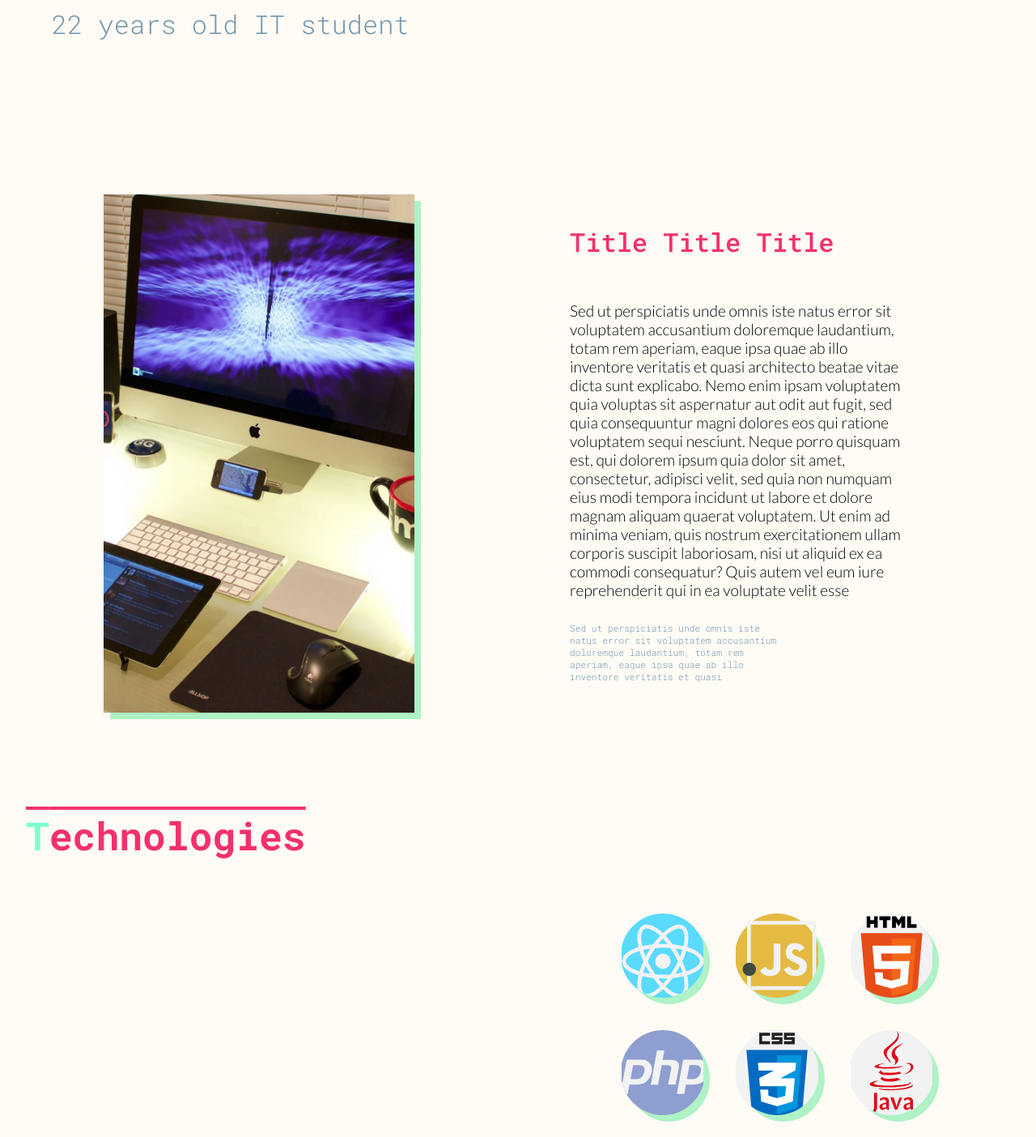
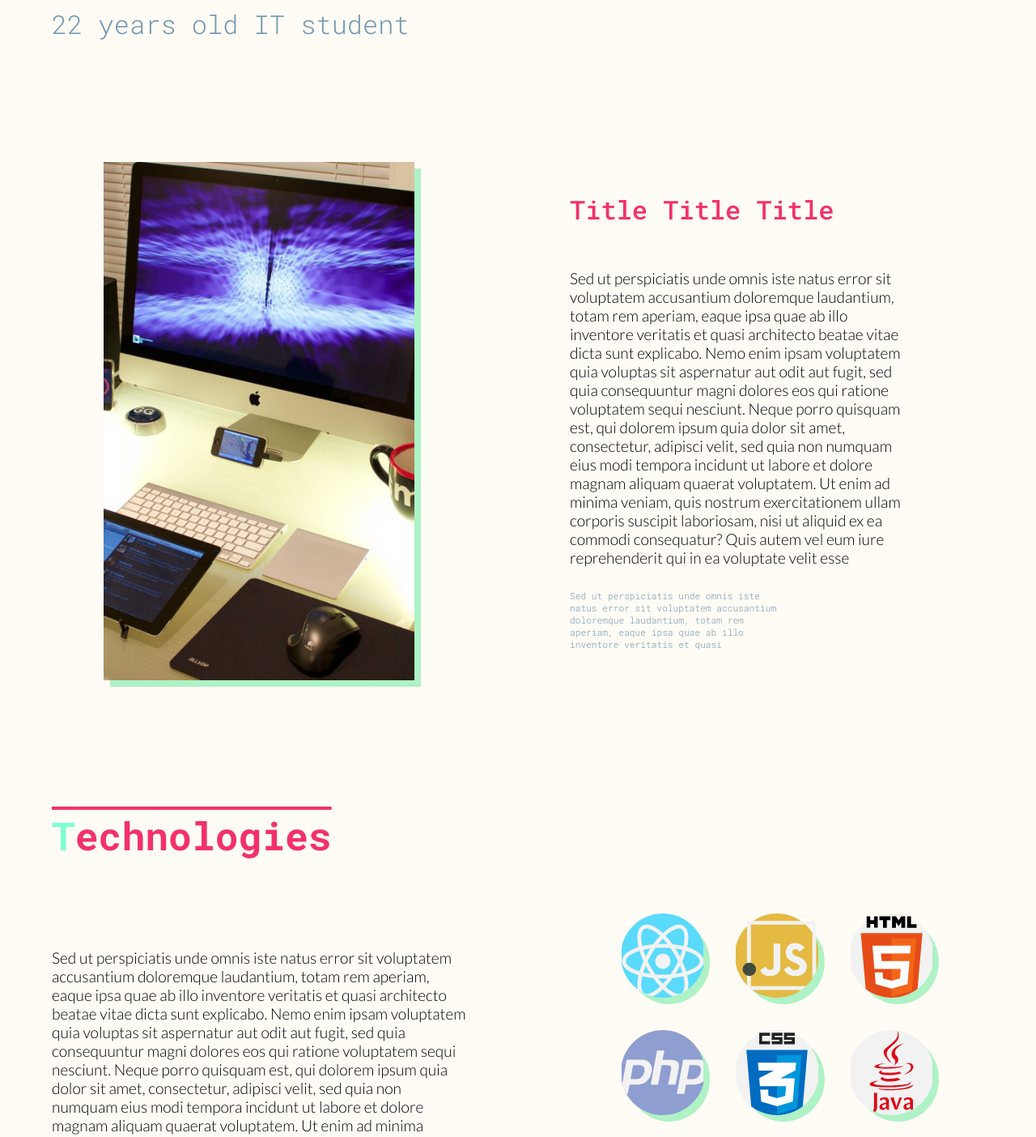
Before and after one commit to ParleJe/Portfolio-Site, a React (Create React App) app: page / in a window 1280 px wide. Shown: the part 680-2084 px from the top of the page at 81% size. Built offline with nearby package versions, Linux system fonts and the light colour scheme.

Commit message:
add Refs to corrensponding divs, props interface

```diff
--- a/src/components/About/index.tsx
+++ b/src/components/About/index.tsx
@@ -2,13 +2,18 @@ import './style.css';
 import Graphic1 from './graph-1.jpg';
 import Graphic2 from './graph-2.jpg';
 import PhotoDisplay from '../PhotoDisplay';
+import { RefObject } from 'react';
 
 const images: Array<string> = [Graphic1, Graphic2];
 
-const About = () => {
+interface Props {
+  refLink: RefObject<any>
+}
+
+const About = ({refLink}: Props) => {
 
   return (
-    <div className="main-component first-tab">
+    <div ref={refLink} className="main-component">
       <div className="left-panel">
         <div className="photo-container">
           <PhotoDisplay images={images} transitionTime={10000} />
--- a/src/components/Contact/index.tsx
+++ b/src/components/Contact/index.tsx
@@ -1,5 +1,5 @@
 import './style.css';
-import {FormEvent, useState, useEffect} from 'react';
+import {FormEvent, useState, useEffect, RefObject} from 'react';
 import {useInView} from 'react-intersection-observer';
 import Logo from '../logo';
 
@@ -9,7 +9,11 @@ const onSubmit = (event: FormEvent):void => {
     alert("Submitted")
 };
 
-const Contact = () => {
+interface Props {
+    refLink: RefObject<any>
+}
+
+const Contact = ({refLink}: Props) => {
     const [name, setName] = useState<string>('')
     const [email, setEmail] = useState<string>('')
     const [subject, setSubject] = useState<string>('')
@@ -23,7 +27,7 @@ const Contact = () => {
             setOpacity(inView?1:0)
     },[inView])
     return (
-        <div className="main-component" style={{opacity: opacity, transition: '1s'}}>
+        <div ref={refLink} className="main-component" style={{opacity: opacity, transition: '1s'}}>
             <h1 className="segment-title">Contact me</h1>
             <div className="left-panel">
                 <p className="contact-paragraph">bla bla bla bla bla bla bla bla bla bla bla bla bla
--- a/src/components/Projects/ProjectCard/index.tsx
+++ b/src/components/Projects/ProjectCard/index.tsx
@@ -1,5 +1,6 @@
 import './style.css';
 import PhotoDisplay from '../../PhotoDisplay';
+import { RefObject } from 'react';
 
 interface Props {
     imgs: Array<string>,
@@ -7,7 +8,7 @@ interface Props {
     description: string,
     name: string,
     git?: string,
-    live?: string
+    live?: string,
 }
 
 const ProjectCard = ({imgs, techs, name, description}: Props) => {
--- a/src/components/Projects/index.tsx
+++ b/src/components/Projects/index.tsx
@@ -6,21 +6,25 @@ import {useInView} from 'react-intersection-observer';
 
 import php from '../TechIcons/graphics/php.svg'
 import js from '../TechIcons/graphics/javascript.svg'
+import { RefObject } from 'react';
 
+interface Props {
+    refLink: RefObject<any>
+}
 
-const Projects = () => {
+const Projects = ({refLink}: Props) => {
     const { ref, inView } = useInView({
-        threshold: [0.5,0.5],
+        threshold: [0.5],
     })
 
     return (
-        <div className="projects" ref={ref} style={{opacity: inView?1:0.1, transition: '1s'}}>
+        <div className="projects" ref={refLink} style={{opacity: inView?1:0.1, transition: '1s'}}>
             <h1 className="segment-title">Projects</h1>
             <div style={{width: '70%', height: '60%', minWidth: '25vw', margin: 'auto'}}>
                 <ProjectCard imgs={[img, img2]} techs={[php, js]} description='Sed ut perspiciatis unde omnis iste natus error sit voluptatem accusantium doloremque laudantium, totam rem aperiam, eaque ipsa quae ab illo inventore veritatis et quasi architecto beatae vitae dicta sunt explicabo. Nemo enim ipsam voluptatem quia voluptas sit aspernatur aut odit aut'
                 name='blablabla' />
             </div>
-            <div style={{width: '80%', height: '70%', minWidth: '25vw', margin: 'auto'}}>
+            <div ref={ref} style={{width: '80%', height: '70%', minWidth: '25vw', margin: 'auto'}}>
                 <ProjectCard imgs={[img, img2]} techs={[php, js]} description='Sed ut perspiciatis unde omnis iste natus error sit voluptatem accusantium doloremque laudantium, totam rem aperiam, eaque ipsa quae ab illo inventore veritatis et quasi architecto beatae vitae dicta sunt explicabo. Nemo enim ipsam voluptatem quia voluptas sit aspernatur aut odit aut'
                 name='blablabla' />
             </div>
--- a/src/components/Site/index.tsx
+++ b/src/components/Site/index.tsx
@@ -1,4 +1,4 @@
-import React, {useState, useEffect} from 'react';
+import React, {useState, useEffect, useRef, RefObject} from 'react';
 import TopBar from '../TopBar';
 import About from '../About';
 import Projects from '../Projects';
@@ -7,12 +7,34 @@ import Technologies from '../Technologies';
 import LandingSite from '../LandingSite';
 import WelcomeMessage from '../WelcomeMessage';
 
+export interface refObj {
+        about: RefObject<any>,
+        project: RefObject<any>,
+        technologies: RefObject<any>,
+        contact: RefObject<any>,
+}
+
 const Site = () => {
-    const [isLoaded, setIsLoaded] = useState(false);
+    const [isLoaded, setIsLoaded] = useState<boolean>(false);
+    const projectRef = useRef<HTMLDivElement>(null);
+    const aboutRef = useRef<HTMLDivElement>(null);
+    const technologiesRef = useRef<HTMLDivElement>(null);
+    const contactRef = useRef<RefObject<any>>(null);
+
+    const refs: refObj = {
+            about: aboutRef,
+            project: projectRef,
+            technologies: technologiesRef,
+            contact: contactRef,
+
+    }
+
+    const scrollHandler = (refLink: RefObject<any>) => {
+            refLink!.current.scrollIntoView({ behavior: 'smooth', block: 'center'});
+    }
 
     useEffect(() => {
             setTimeout(()=> setIsLoaded(state => !state), 3000)
-            //setIsLoaded(!isLoaded);
     },[])
 
     return !isLoaded
@@ -20,12 +42,12 @@ const Site = () => {
             <LandingSite />
         </div>)
     :   (<div>
-            <TopBar />
+            <TopBar handler={scrollHandler} refs={refs} />
             <WelcomeMessage />
-            <About />
-            <Technologies />
-            <Projects />
-            <Contact />
+            <About refLink={aboutRef} />
+            <Technologies refLink={technologiesRef} />
+            <Projects refLink={projectRef} />
+            <Contact refLink={contactRef} />
         </div>);
 }
 
--- a/src/components/Technologies/index.tsx
+++ b/src/components/Technologies/index.tsx
@@ -1,11 +1,30 @@
 import './style.css';
 import TechIcons from '../TechIcons';
+import { RefObject } from 'react';
 
-const Technologies = () => {
+interface Props {
+    refLink: RefObject<any>
+}
+
+const Technologies = ({refLink}:Props) => {
     return (
-        <div className="main-component">
+        <div ref={refLink} className="main-component">
+            <h1 className="segment-title">Technologies</h1>
             <div className="left-panel">
-                <h1 className="segment-title">Technologies</h1>
+                    <p>
+                            Sed ut perspiciatis unde omnis iste natus error sit voluptatem
+                        accusantium doloremque laudantium, totam rem aperiam,
+                        eaque ipsa quae ab illo inventore veritatis et quasi architecto
+                        beatae vitae dicta sunt explicabo. Nemo enim ipsam voluptatem quia voluptas
+                        sit aspernatur aut odit aut fugit, sed quia consequuntur magni
+                        dolores eos qui ratione voluptatem sequi nesciunt.
+                        Neque porro quisquam est, qui dolorem ipsum quia dolor sit amet,
+                        consectetur, adipisci velit, sed quia non numquam eius modi tempora
+                        incidunt ut labore et dolore magnam aliquam quaerat voluptatem.
+                        Ut enim ad minima veniam, quis nostrum exercitationem ullam corporis
+                        suscipit laboriosam, nisi ut aliquid ex ea commodi consequatur?
+                        Quis autem vel eum iure reprehenderit qui in ea voluptate velit esse
+                    </p>
             </div>
 
             <div className="right-panel">
```
